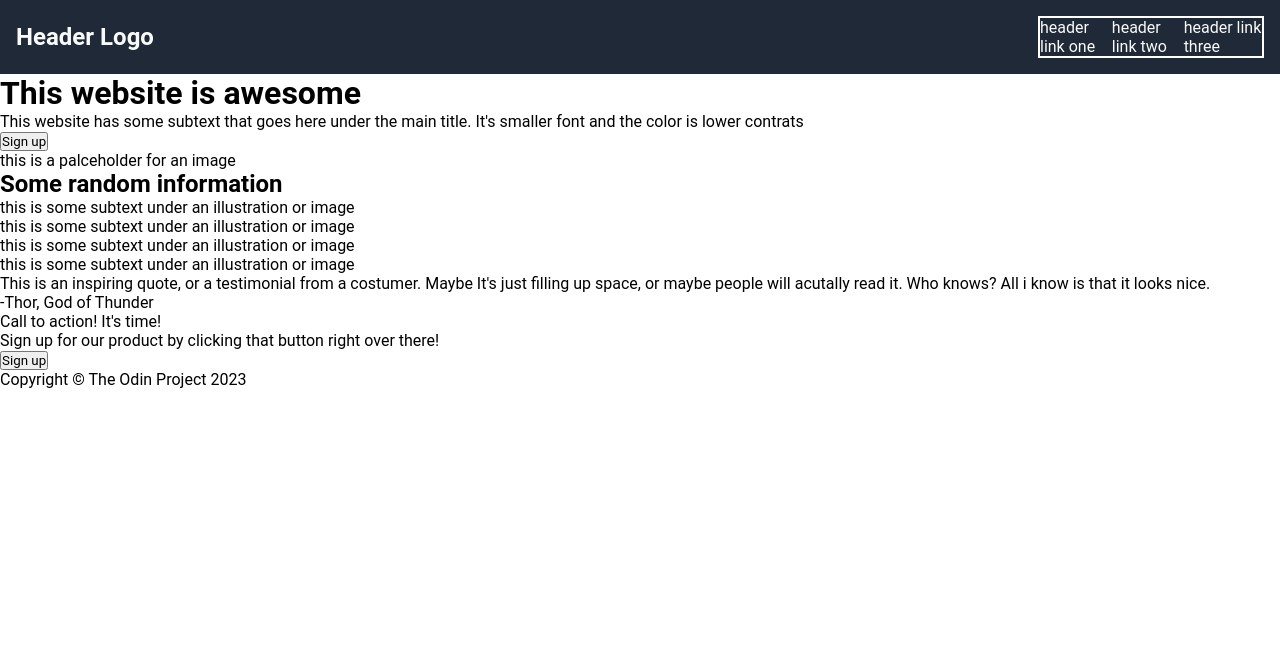
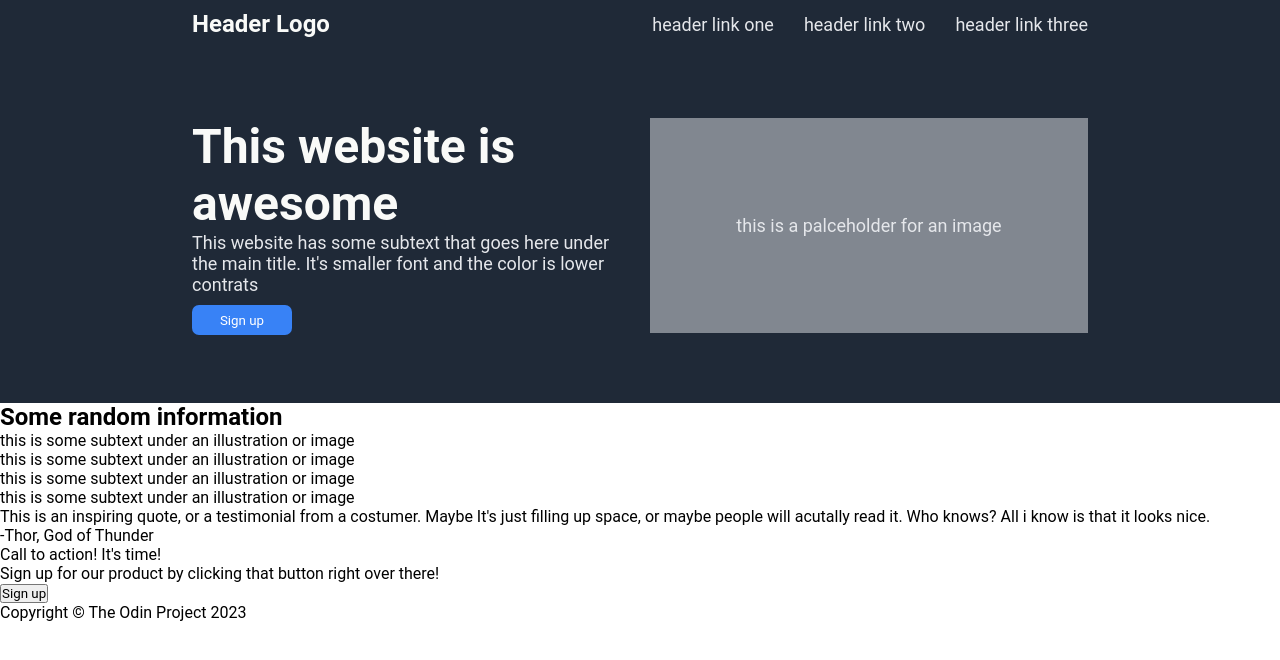
Before and after one commit to albani21/Odin-landing-page, a plain HTML site: page index.html in a window 1280 px wide. Drawn offline with Linux system fonts and the light colour scheme.

Commit message:
Finished the hero section

```diff
--- a/index.html
+++ b/index.html
@@ -18,12 +18,14 @@
     </header>
 
     <main class="main-hero">
-      <h1 class="awesome">This website is awesome</h1>
-      <p>
-        This website has some subtext that goes here under the main title. It's
-        smaller font and the color is lower contrats
-      </p>
-      <button id="first-Sign-Up">Sign up</button>
+      <div class="text-container">
+        <h1 class="awesome">This website is awesome</h1>
+        <p>
+          This website has some subtext that goes here under the main title.
+          It's smaller font and the color is lower contrats
+        </p>
+        <button id="first-Sign-Up">Sign up</button>
+      </div>
       <div class="image-palceholder">this is a palceholder for an image</div>
     </main>
 
--- a/style.css
+++ b/style.css
@@ -4,32 +4,70 @@
   padding: 0;
   font-family: "Roboto";
 }
-
+/* Header Start */
 header {
+  padding: 10px 15%;
   background-color: #1f2937;
-  padding: 16px;
-  color: #f9faf8;
   display: flex;
+  justify-content: space-between;
   align-items: center;
-  justify-content: center;
-  gap: 800px;
 }
 
 #logo {
   font-size: 24px;
   color: #f9faf8;
+}
+
+#header-links {
+  font-size: 18px;
+  color: #e5e7eb;
+  list-style-type: none;
+  display: flex;
+  gap: 30px;
+}
+
+/* Header End */
+
+/* Main Start */
+
+main {
+  padding: 70px 15%;
+  background-color: #1f2937;
+  display: flex;
+}
+
+.text-container {
+  flex: 1;
+  padding: 0 20px 0 0;
+  height: 215px;
+  font-size: 18px;
+  color: #e5e7eb;
+}
+
+.awesome {
+  font-size: 48px;
+  font-weight: bolder;
+  color: #f9faf8;
+}
+
+#first-Sign-Up {
+  margin: 10px 0;
+  background-color: #3882f6;
+  width: 100px;
+  height: 30px;
+  border-style: none;
+  border-radius: 7px;
+  color: white;
+}
+
+.image-palceholder {
+  background-color: #e5e7eb7e;
+  font-size: 18px;
+  color: #e5e7eb;
+  display: flex;
+  justify-content: center;
+  align-items: center;
   flex: 1;
 }
 
-#header-links {
-  display: flex;
-  flex: 1;
-  flex-wrap: nowrap;
-  border: white solid 2px;
-  list-style-type: none;
-}
-
-.header-link {
-
-  flex: 0 1 auto;
-}
+/* Main End */
```
